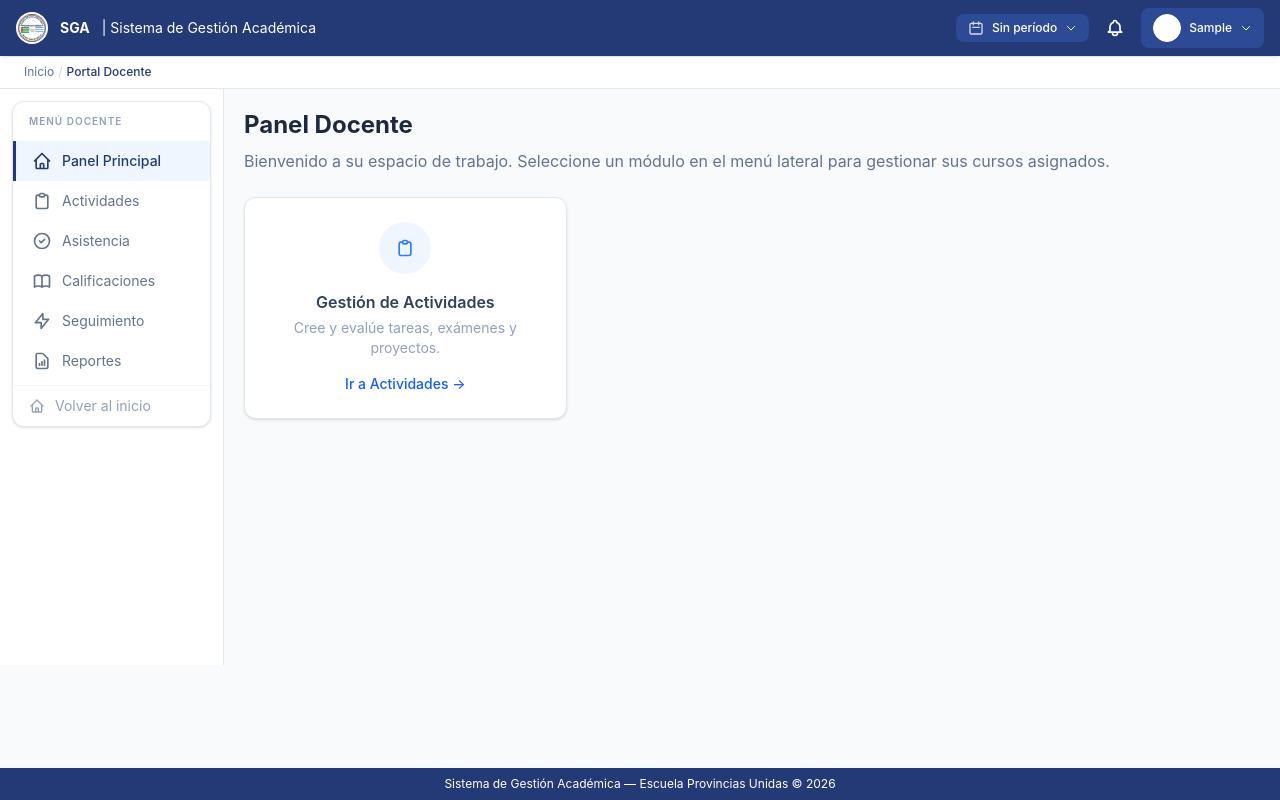
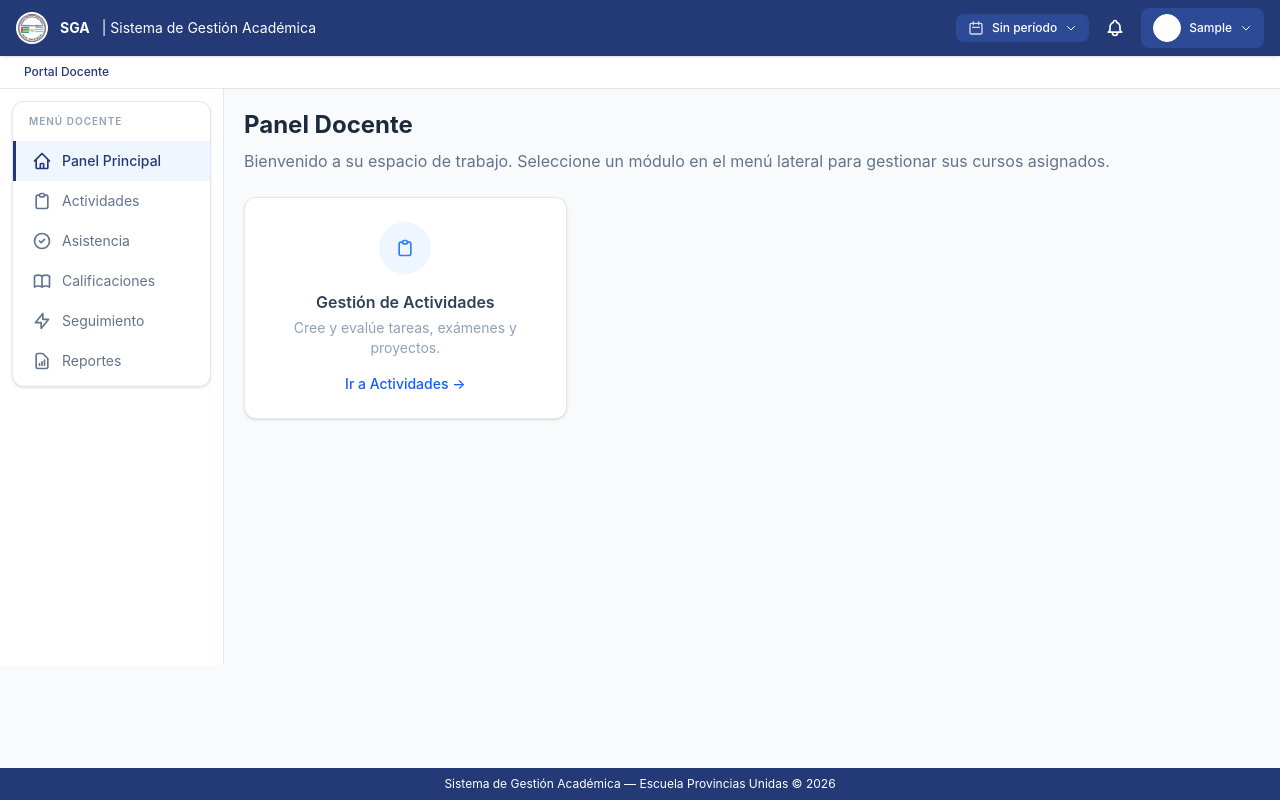
Before and after one commit to BedonViteri/Microservicio-docente, a React (Vite) app in the folder frontend/: page / in a window 1280 px wide. Built offline with nearby package versions, Linux system fonts and the light colour scheme; no server answers; sample sign-in values are in the browser's storage.

Commit message:
remover volver a inicio y breadcrumb inicio en modulo docente

```diff
--- a/frontend/src/components/Layout.jsx
+++ b/frontend/src/components/Layout.jsx
@@ -187,15 +187,6 @@ export default function Layout({ children, breadcrumb = ["Inicio"], sidebarTitle
                   ))}
                 </nav>
                 <hr className="border-slate-100" />
-                <button
-                onClick={() => window.location.href = "http://localhost:5173/dashboard"}
-                  className="w-full flex items-center gap-2.5 px-4 py-2.5 text-sm text-left text-slate-400 hover:bg-slate-50 transition"
-                >
-                  <svg className="w-4 h-4" fill="none" stroke="currentColor" viewBox="0 0 24 24">
-                    <path strokeLinecap="round" strokeLinejoin="round" strokeWidth={2} d="M3 12l2-2m0 0l7-7 7 7M5 10v10a1 1 0 001 1h3m10-11l2 2m-2-2v10a1 1 0 01-1 1h-3m-6 0a1 1 0 001-1v-4a1 1 0 011-1h2a1 1 0 011 1v4a1 1 0 001 1m-6 0h6" />
-                  </svg>
-                  Volver al inicio
-                </button>
               </div>
             </div>
           </aside>
--- a/frontend/src/pages/docente/DocentePanel.jsx
+++ b/frontend/src/pages/docente/DocentePanel.jsx
@@ -85,7 +85,7 @@ export default function DocentePanel() {
 
     return (
         <Layout
-            breadcrumb={["Inicio", "Portal Docente"]}
+            breadcrumb={["Portal Docente"]}
             sidebarTitle="MENÚ DOCENTE"
             menuItems={menuItems}
             seccion={seccion}
```
